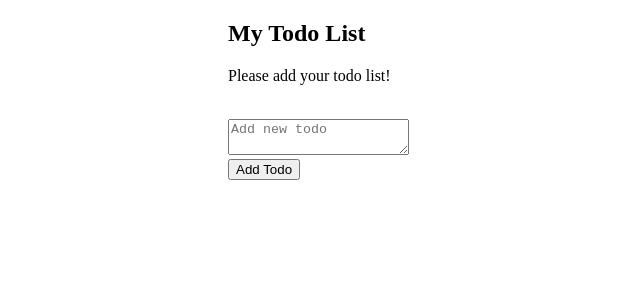
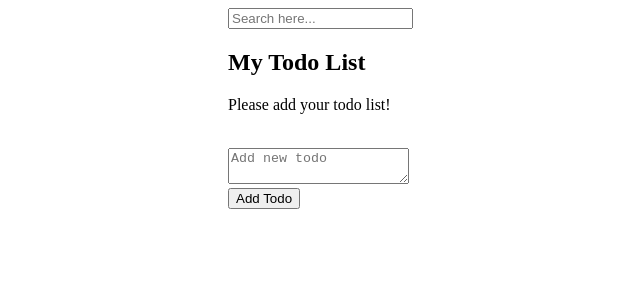
Before and after one commit to bsaal2/todoApp, a React (Vite) app: page / in a window 1280 px wide. Shown: the top 300 px of the page, without its empty margins (96-736 px from the left). Built offline with nearby package versions, Linux system fonts and the light colour scheme.

Commit message:
feat: implement todo search

```diff
--- /dev/null
+++ b/src/components/TextInput.tsx
@@ -0,0 +1,21 @@
+import { FC, ChangeEvent } from 'react'
+
+interface ITextInputPropTypes {
+    type: string;
+    name: string;
+    value: string;
+    placeholder: string;
+    onChange: (search: string) => void;
+}
+
+const TextInput:FC<ITextInputPropTypes> = ({ type = 'text', name, value, placeholder, onChange }) => (
+    <input
+        type={type}
+        name={name}
+        value={value}
+        placeholder={placeholder}
+        onChange={(event: ChangeEvent<HTMLInputElement>) => onChange(event.target.value)}
+         />
+)
+
+export default TextInput;
--- a/src/containers/VisibleTodoList.tsx
+++ b/src/containers/VisibleTodoList.tsx
@@ -1,16 +1,24 @@
-import { FC, MouseEvent } from 'react';
+import { FC, MouseEvent, useState } from 'react';
 import { useSelector, useDispatch } from 'react-redux';
 import TodoList from '../components/TodoList.js';
-import { IState } from '../redux/reducer.js';
+import TextInput from '../components/TextInput.js';
+import { IState, Todo } from '../redux/reducer.js';
 import { toggleTodo } from '../redux/actionCreator.js';
 
 const getAllTodoIds = (state: IState) => state.todos.allTodoIds;
 const getAllTodoList = (state: IState) => getAllTodoIds(state).map((eachTodoId) => state.todos.todoById[eachTodoId]);
+const filterTodoList = (search: string, todoList: Array<Todo>) => todoList.filter((each) => each.name.toLowerCase().includes(search))
 
 const VisibleTodoList:FC = () => {
+    const [search, setSearch] = useState<string>('');
     const dispatch = useDispatch();
     const todoList = useSelector(getAllTodoList);
     console.log(todoList);
+    const filteredTodoList = search ? filterTodoList(search, todoList) : todoList;
+
+    const onSearchChange = (searchTerm: string) => {
+        setSearch(searchTerm.toLowerCase());
+    }
 
     const markAsComplete = (event: MouseEvent<HTMLButtonElement>, id: number) => {
         console.log('clicked', event, id);
@@ -18,7 +26,21 @@ const VisibleTodoList:FC = () => {
         dispatch(toggleTodo(id));
     }
 
-    return(<TodoList todos={todoList} onClickHandler={markAsComplete} />);
+    return(
+        <>
+            <section className='search'>
+             <TextInput
+                type='search'
+                name='search'
+                value={search}
+                placeholder='Search here...'
+                onChange={onSearchChange} />
+            </section>
+
+            <TodoList todos={filteredTodoList} onClickHandler={markAsComplete} />
+        </>
+
+    );
 }
 
 export default VisibleTodoList;
```
